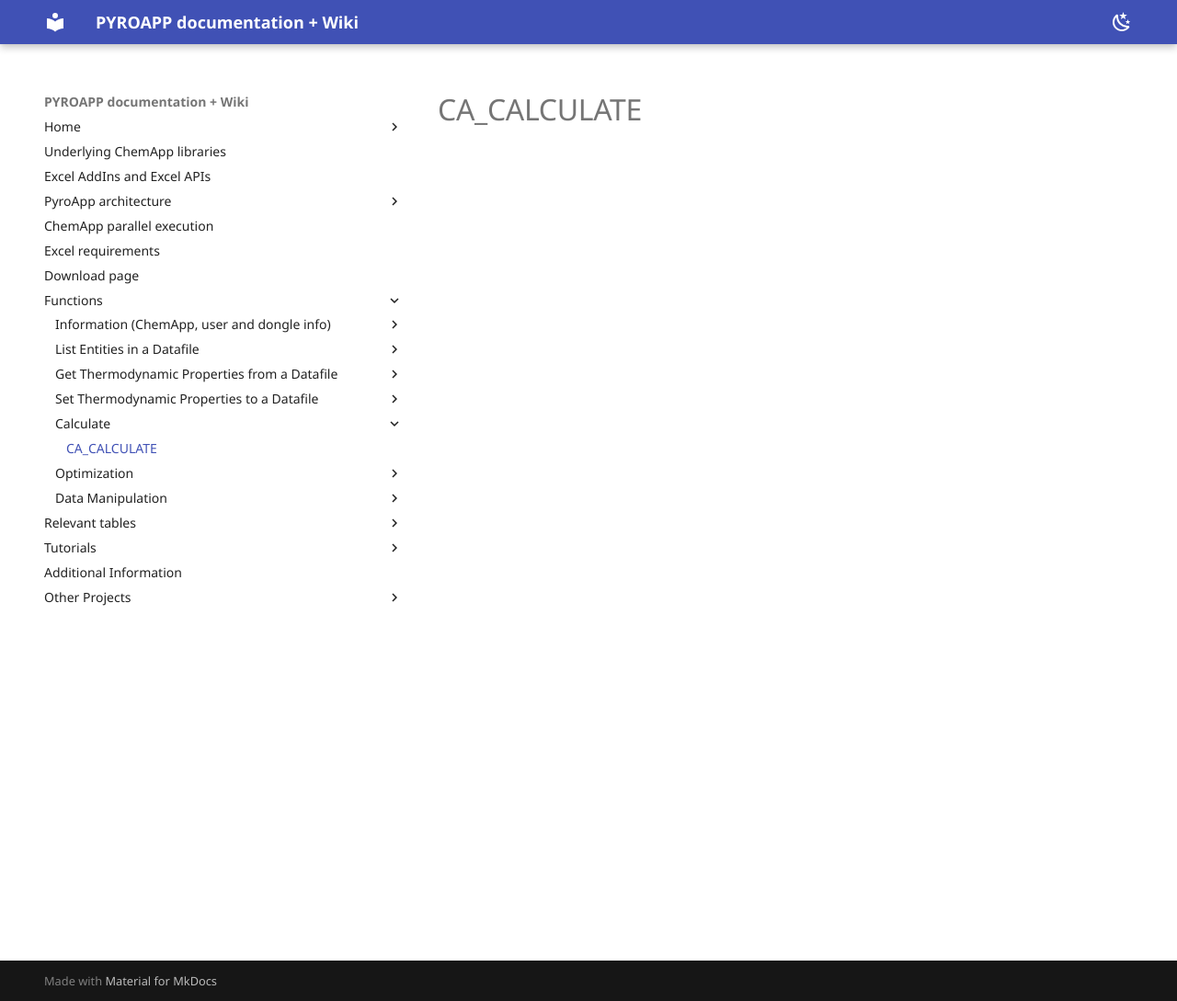
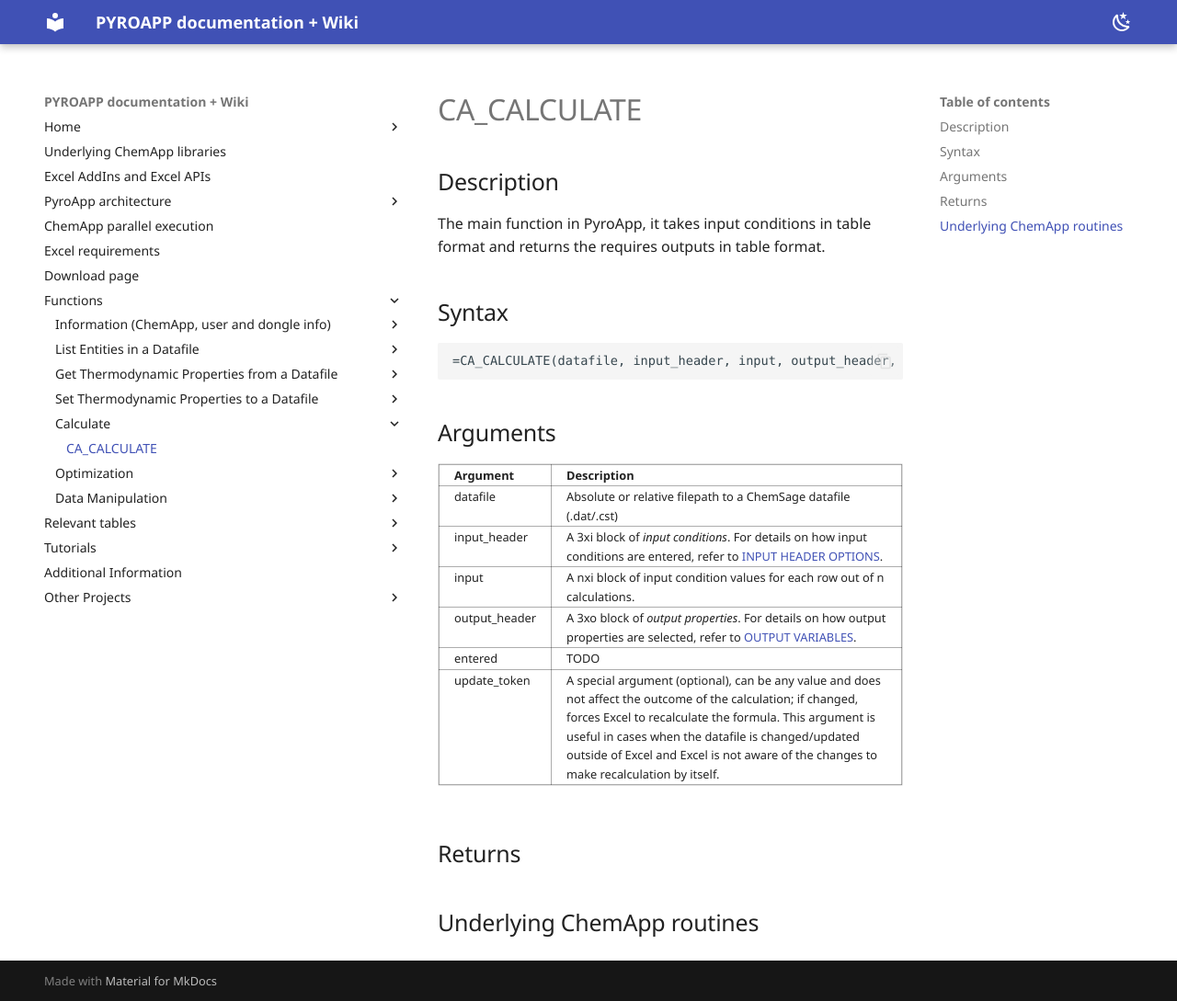
Before and after one commit to evnekdev/pyroapp-docs, an MkDocs documentation site: the page built from docs/functions/ca_calculate.md, in a window 1280 px wide and 1089 px high. Shown: the whole window at 92% size. Built offline with MkDocs 1.6.1 and Material for MkDocs 9.7.7, drawn with Linux system fonts in a browser that asks for light colours; some web fonts are replaced.

Commit message:
Update ca_calculate.md

````diff
--- a/docs/functions/ca_calculate.md
+++ b/docs/functions/ca_calculate.md
@@ -1 +1,26 @@
 # CA_CALCULATE
+
+## Description
+
+The main function in PyroApp, it takes input conditions in table format and returns the requires outputs in table format.
+
+## Syntax
+
+```excel
+=CA_CALCULATE(datafile, input_header, input, output_header, [entered], [update_token])
+```
+
+## Arguments
+
+  | **Argument** | **Description** |
+  |---|---|
+  | datafile      | Absolute or relative filepath to a ChemSage datafile (.dat/.cst) |
+  | input_header  | A 3xi block of *input conditions*. For details on how input conditions are entered, refer to [INPUT HEADER OPTIONS](../../input_conditions). |
+  | input         | A nxi block of input condition values for each row out of n calculations. |
+  | output_header | A 3xo block of *output properties*. For details on how output properties are selected, refer to [OUTPUT VARIABLES](../../output_properties). |
+  | entered       | TODO |
+  | update_token  | A special argument (optional), can be any value and does not affect the outcome of the calculation; if changed, forces Excel to recalculate the formula. This argument is useful in cases when the datafile is changed/updated outside of Excel and Excel is not aware of the changes to make recalculation by itself. |
+
+## Returns
+
+## Underlying ChemApp routines
````
